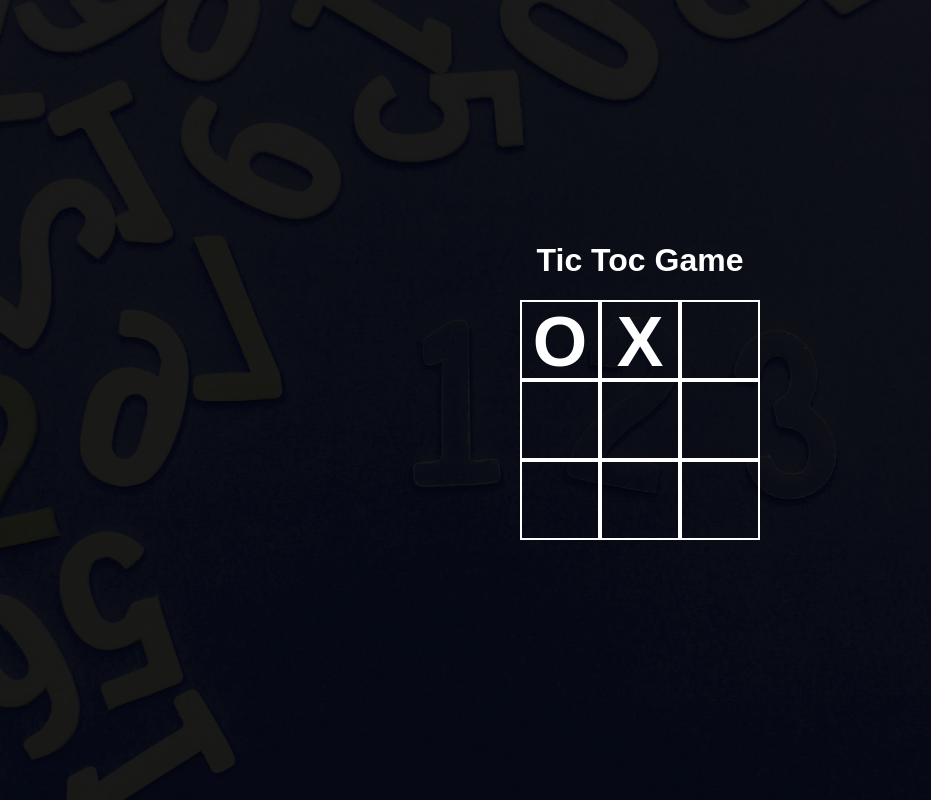
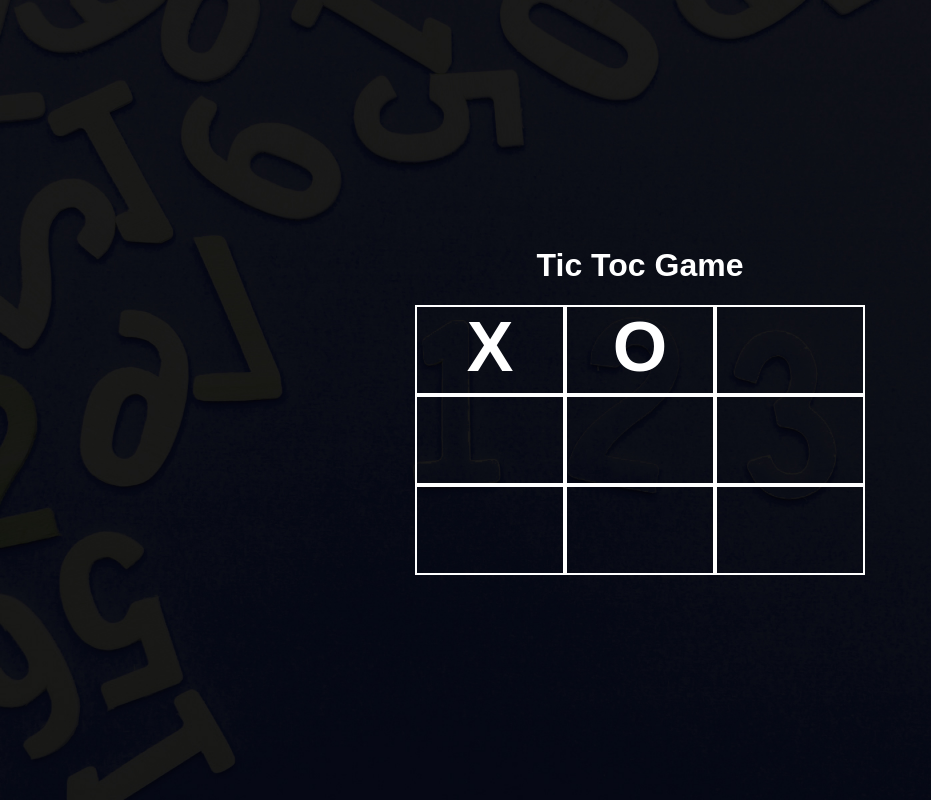
Before and after one commit to ElayadeIsmail/unbeaten-Tic-tac-toe, a plain HTML site: page index.html in a window 1280 px wide. Both pictures are taken after a click on the element 640 px from the left and 339 px from the top of the page. Shown: the whole page, without its empty margins (0-931 px from the left). Drawn offline with Linux system fonts and the light colour scheme.

Commit message:
You will Never Win

```diff
--- a/index.html
+++ b/index.html
@@ -10,15 +10,15 @@
     <div class="container" id="container">
       <h1>Tic Toc Game</h1>
       <div class="tic-toc" id="tic-toc">
-        <div id="squer-1" class="squer"></div>
-        <div id="squer-2" class="squer"></div>
-        <div id="squer-3" class="squer"></div>
-        <div id="squer-4" class="squer"></div>
-        <div id="squer-5" class="squer"></div>
-        <div id="squer-6" class="squer"></div>
-        <div id="squer-7" class="squer"></div>
-        <div id="squer-8" class="squer"></div>
-        <div id="squer-9" class="squer"></div>
+        <div id="0" class="squer"></div>
+        <div id="1" class="squer"></div>
+        <div id="2" class="squer"></div>
+        <div id="3" class="squer"></div>
+        <div id="4" class="squer"></div>
+        <div id="5" class="squer"></div>
+        <div id="6" class="squer"></div>
+        <div id="7" class="squer"></div>
+        <div id="8" class="squer"></div>
       </div>
       <div id="end" class="end"></div>
     </div>
--- a/script.js
+++ b/script.js
@@ -1,99 +1,135 @@
-const pitch = document.getElementById("tic-toc");
-const sq1 = document.getElementById("squer-1");
-const sq2 = document.getElementById("squer-2");
-const sq3 = document.getElementById("squer-3");
-const sq4 = document.getElementById("squer-4");
-const sq5 = document.getElementById("squer-5");
-const sq6 = document.getElementById("squer-6");
-const sq7 = document.getElementById("squer-7");
-const sq8 = document.getElementById("squer-8");
-const sq9 = document.getElementById("squer-9");
+const squers = document.querySelectorAll(".squer");
 const end = document.getElementById("end");
-let player = 1;
-let items = [];
+let origBoard;
+const huPlayer = "O";
+const aiPlayer = "X";
+const winCombos = [
+  [0, 1, 2],
+  [3, 4, 5],
+  [6, 7, 8],
+  [0, 3, 6],
+  [1, 4, 7],
+  [2, 5, 8],
+  [0, 4, 8],
+  [6, 4, 2],
+];
 
-function playGame(clickedEl) {
-  if (clickedEl.className === "squer") {
-    clickedEl.innerText = "X";
-    if (!checkIfWin()) {
-      setTimeout(RandomClick, 200);
-    }
-  }
-  checkIfWin("Win");
+startGame();
+
+function startGame() {
+  origBoard = Array.from(Array(9).keys());
+  end.style.display = "none";
+  console.log(origBoard);
+  squers.forEach((squer) => {
+    squer.innerText = "";
+    squer.addEventListener("click", handleClick);
+    squer.style.removeProperty("background-color");
+  });
 }
 
-function RandomClick() {
-  const data = [sq1, sq2, sq3, sq4, sq5, sq6, sq7, sq8, sq9];
-
-  data.forEach((item) => {
-    if (item.innerText === "") {
-      items.push(item);
-    }
-  });
-
-  if (items.length > 0) {
-    items[Math.floor(Math.random() * items.length)].innerText = "O";
-  }
-  checkIfWin("Lost");
-}
-
-function checkIfWin(msg) {
-  const term1 = sq1.innerText;
-  const term2 = sq2.innerText;
-  const term3 = sq3.innerText;
-  const term4 = sq4.innerText;
-  const term5 = sq5.innerText;
-  const term6 = sq6.innerText;
-  const term7 = sq7.innerText;
-  const term8 = sq8.innerText;
-  const term9 = sq9.innerText;
-  if (
-    (term1 === term2 && term1 === term3 && (term1 === "X" || term1 === "O")) ||
-    (term1 === term4 && term1 === term7 && (term1 === "X" || term1 === "O")) ||
-    (term4 === term5 && term4 === term6 && (term4 === "X" || term4 === "O")) ||
-    (term7 === term8 && term7 === term9 && (term7 === "X" || term7 === "O")) ||
-    (term2 === term5 && term2 === term8 && (term2 === "X" || term2 === "O")) ||
-    (term3 === term6 && term3 === term9 && (term3 === "X" || term3 === "O")) ||
-    (term1 === term5 && term1 === term9 && (term1 === "X" || term1 === "O")) ||
-    (term7 === term5 && term7 === term3 && (term7 === "X" || term7 === "O"))
-  ) {
-    end.innerHTML = ` <span> You ${msg}</span>
-    <button class='play-again' id="play-again"/>Play Again</button>
-     `;
-    pitch.classList.add("end-game");
-    // document.body.innerHTML = `<span> You're ${msg} ..</span>
-    //  <button class='play-again' id="play-again"/>Play Again</button>`;
-    return true;
-  } else if (
-    term1 !== "" &&
-    term2 !== "" &&
-    term3 !== "" &&
-    term4 !== "" &&
-    term5 !== "" &&
-    term6 !== "" &&
-    term7 !== "" &&
-    term8 !== "" &&
-    term9 !== ""
-  ) {
-    document.body.innerHTML = `<span>Try Again</span>
-
-     <button class='play-again' id="play-again"/>Play Again</button>`;
-  } else {
-    return false;
+function handleClick(squer) {
+  if (typeof origBoard[squer.target.id] == "number") {
+    playTurn(squer.target.id, huPlayer);
+    if (!tie()) playTurn(bestSpot(), aiPlayer);
   }
 }
 
-pitch.addEventListener("click", (e) => {
-  const clickedEl = e.target;
-  if (clickedEl.innerText === "") {
-    playGame(clickedEl);
-    // player = player + 1;
-    items = [];
+function tie() {
+  if (emptySquares().length == 0) {
+    squers.forEach((squer) => {
+      squer.style.setProperty("background-color", "blue");
+      squer.removeEventListener("click", handleClick);
+    });
+    end.style.display = "flex";
+
+    end.innerHTML = ` <h2>Try Again It's a Tie<h2>
+      <button class="play-again" onClick="startGame()">Play Again</button>`;
+    return true;
   }
-});
+  return false;
+}
 
-document.body.addEventListener("click", (e) => {
-  if (e.target.classList.contains("play-again")) {
-    window.location.reload();
+function playTurn(id, player) {
+  origBoard[id] = player;
+  document.getElementById(id).innerText = player;
+  let gameWin = checkWin(origBoard, player);
+  if (gameWin) gameOver(gameWin);
+}
+
+function checkWin(board, player) {
+  const plays = board.reduce((a, b, i) => (b == player ? a.concat(i) : a), []);
+  let gameWin = null;
+  winCombos.forEach((win, index) => {
+    if (win.every((elem) => plays.indexOf(elem) > -1)) {
+      gameWin = { player, index };
+      return;
+    }
+  });
+  return gameWin;
+}
+
+function gameOver(gameWin) {
+  winCombos[gameWin.index].forEach((id) => {
+    document.getElementById(id).style.backgroundColor =
+      gameWin.player == huPlayer ? "green" : "red";
+  });
+  squers.forEach((squer) => squer.removeEventListener("click", handleClick));
+  msg = gameWin.player == "O" ? "Congrats You Win" : "Unfortunately You Lost";
+  end.style.display = "flex";
+
+  end.innerHTML = ` <h2>${msg}<h2>
+    <button class="play-again" onClick="startGame()">Play Again</button>`;
+}
+
+function emptySquares() {
+  return origBoard.filter((board) => typeof board == "number");
+}
+
+function bestSpot() {
+  return minimax(origBoard, aiPlayer).index;
+}
+
+function minimax(newBoard, player) {
+  let availSpots = emptySquares(newBoard);
+  if (checkWin(newBoard, player)) {
+    return { score: -10 };
+  } else if (checkWin(newBoard, aiPlayer)) {
+    return { score: 10 };
+  } else if (availSpots.length === 0) {
+    return { score: 0 };
   }
-});
+  let moves = [];
+  for (let i = 0; i < availSpots.length; i++) {
+    let move = {};
+    move.index = newBoard[availSpots[i]];
+    newBoard[availSpots[i]] = player;
+    if (player == aiPlayer) {
+      let result = minimax(newBoard, huPlayer);
+      move.score = result.score;
+    } else {
+      let result = minimax(newBoard, aiPlayer);
+      move.score = result.score;
+    }
+    newBoard[availSpots[i]] = move.index;
+    moves.push(move);
+  }
+  let bestMove;
+  if (player == aiPlayer) {
+    let bestScore = -10000;
+    for (let i = 0; i < moves.length; i++) {
+      if (moves[i].score > bestScore) {
+        bestScore = moves[i].score;
+        bestMove = i;
+      }
+    }
+  } else {
+    let bestScore = 10000;
+    for (let i = 0; i < moves.length; i++) {
+      if (moves[i].score < bestScore) {
+        bestScore = moves[i].score;
+        bestMove = i;
+      }
+    }
+  }
+  return moves[bestMove];
+}
--- a/style.css
+++ b/style.css
@@ -26,28 +26,37 @@ body {
 .tic-toc {
   display: grid;
   grid-template-columns: repeat(3, 1fr);
+  border-collapse: collapse;
 }
 .tic-toc.end-game {
   pointer-events: none;
 }
 .squer {
   cursor: pointer;
-  width: 80px;
-  height: 80px;
+  width: 150px;
+  height: 90px;
   border: 2px solid #fff;
   text-align: center;
   font-weight: bold;
   font-size: 70px;
+  border-collapse: collapse;
 }
 .end {
   font-size: 1.5em;
   margin-top: 40px;
+  display: flex;
+  align-items: center;
+  justify-content: center;
 }
 .play-again {
-  padding: 8px 15px;
+  padding: 10px 15px;
   border: 0;
   background: #f4f4f4;
   border-radius: 5px;
-  margin-top: 10px;
   margin-left: 20px;
+  cursor: pointer;
 }
+
+.play-again:focus {
+  outline: 0;
+}
```
